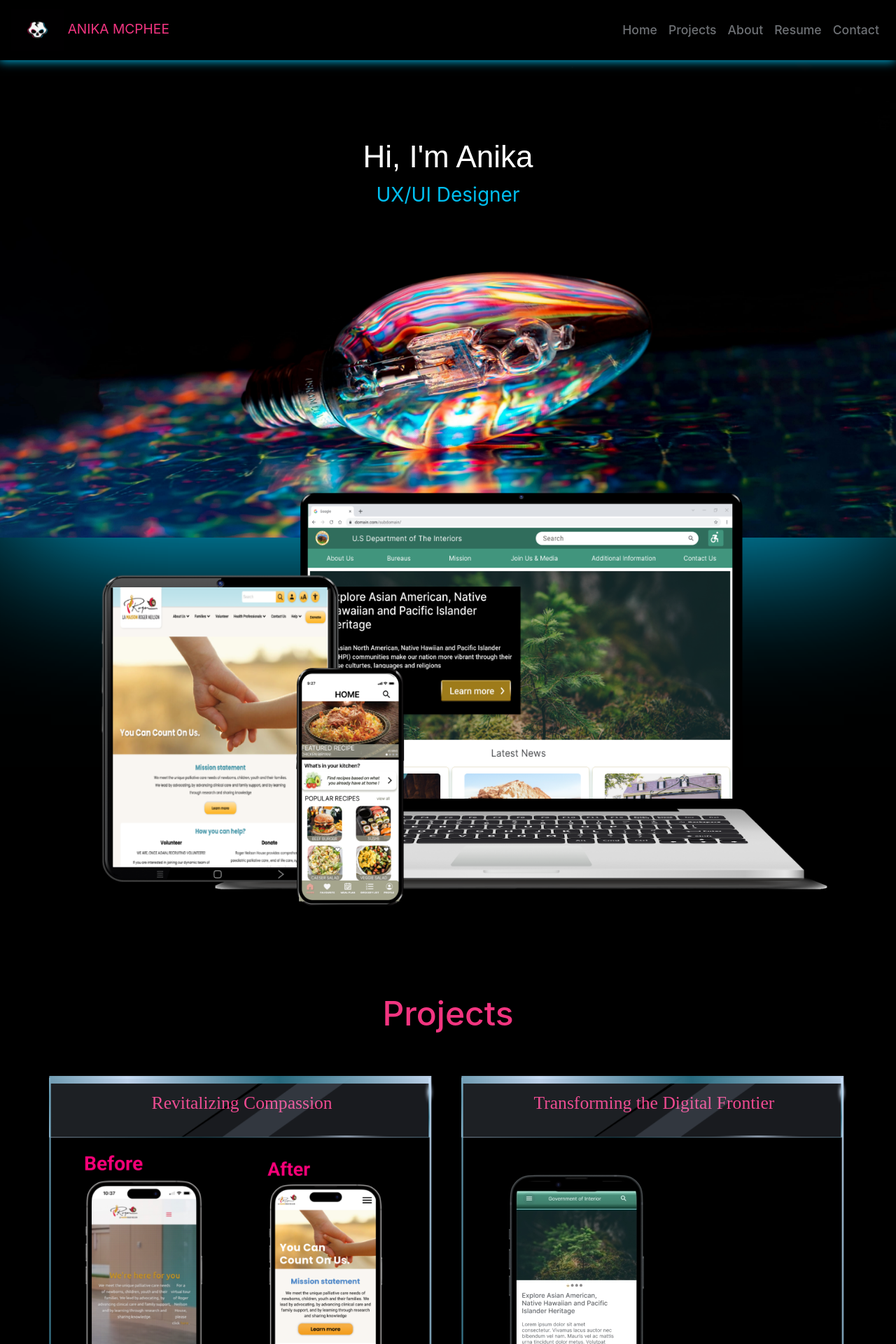
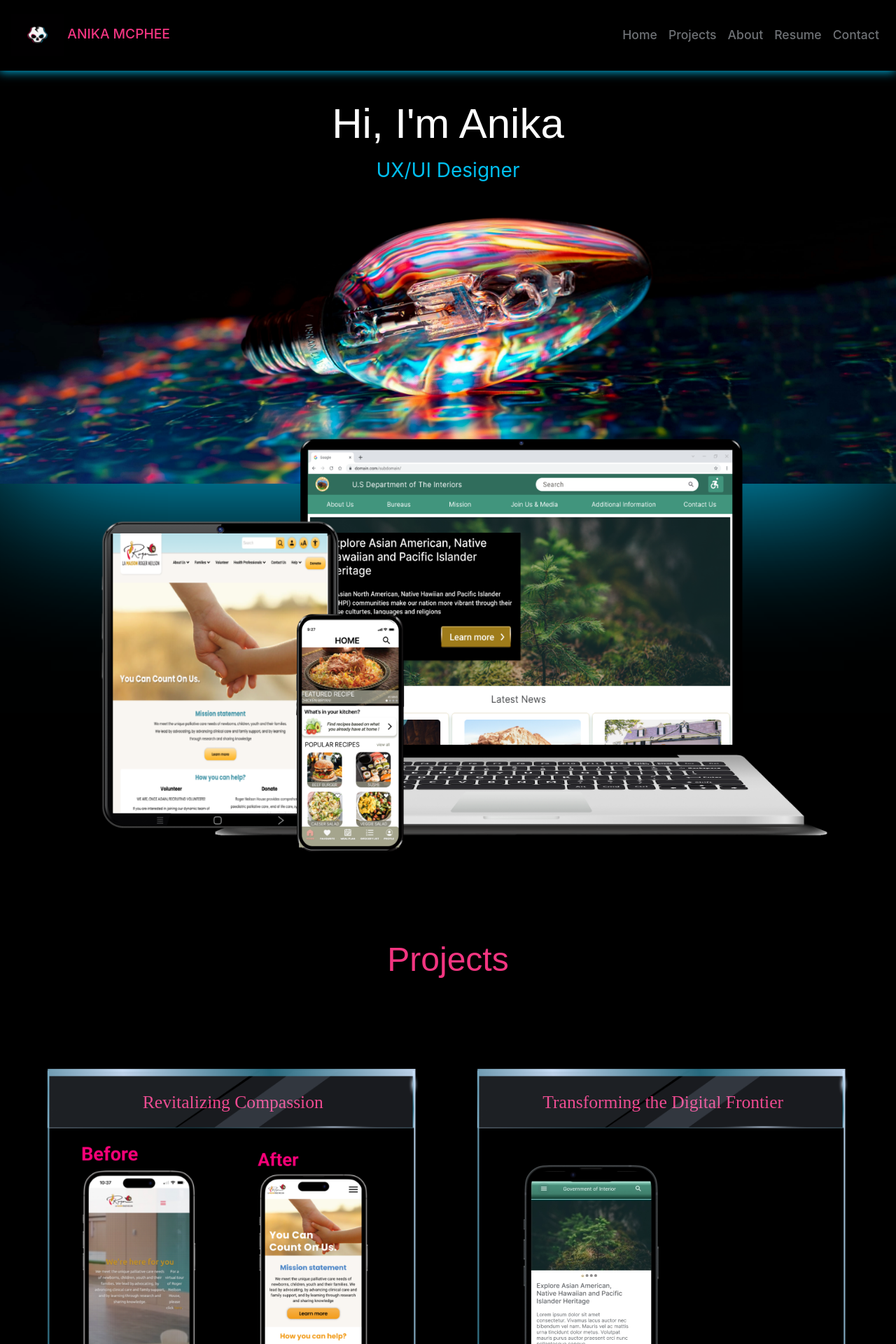
Before and after one commit to RogueAnuku/ux-ui-designer-anika, a PHP site: page / in a window 1280 px wide. Shown: the top 1920 px of the page at 70% size. Run offline with PHP 8.4, Linux system fonts and the light colour scheme.

Commit message:
Commit 41
Changed to more standard media queries

```diff
--- a/index.css
+++ b/index.css
@@ -41,7 +41,10 @@ transition: color 0.3s; /* Add a smooth transition for color change */
  .navbar-nav .nav-item .nav-link:hover {
 color: #00BFF0; /* Change the color to your desired hover color */
  }
-
+ .glass-border.d-flex {
+    PADDING: 4%;
+    margin-top: -58px;
+}
 
 
 
@@ -151,9 +153,9 @@ img {
     position: relative;
 }
 .border-image {
-    padding-bottom: 62%;
+    /* padding-bottom: 306%; */
     max-width: 100%;
-    height: 116%;
+    height: 1190px;
 }
 .glass-border.d-flex {
     margin-top: -58px;
@@ -463,21 +444,19 @@ img {
     padding: 20px;
 }
 .jumbotron-title {
-    font-weight: 300;
+    padding-top: 4%;
+    font-weight: 330;
     font-family: 'Verdana Pro', sans-serif;
-    font-size: 1.8rem;
-    color: white;
-}
-
-.jumbotron-text {
-
-    color: #00BFF0;
-    font-size: 1.1rem;
-}
+    font-size: 2rem;
+    /* font-weight: bold; */
+    color: white;
+}
+
+
+
 .jumbotron-content img {
-    margin-top: -127px;
-    width: 100%;
-
+    margin-top: -174px;
+    width: 100%;
 }
 .jumbotron-content {
       position: relative;
@@ -825,21 +784,16 @@ img {
         font-size: 1.8rem;
         color: white;
     }
-
+    .jumbotron-content img {
+        margin-top: -200px;
+        width: 100%;
+    }
     .jumbotron-text {
 
         color: #00BFF0;
         font-size: 1.1rem;
     }
-    .jumbotron-content img {
-        margin-top: -127px;
-        width: 100%;
-
-    }
-    .jumbotron-content {
-          position: relative;
-        z-index: 1;
-    }
+
 
 
     .gem-section {
@@ -1127,6 +1069,13 @@ img {
          }
          .navbar-nav .nav-item .nav-link:hover {
         color: #00BFF0; /* Change the color to your desired hover color */
+         }
+         .navbar-expand-lg .navbar-collapse {
+        display: -ms-flexbox!important;
+        display: flex!important;
+        -ms-flex-preferred-size: auto;
+        flex-basis: auto;
+        justify-content: flex-end;
          }
 
         .bg-dark {
@@ -1184,12 +1133,12 @@ img {
     padding: 20px;
 }
 .jumbotron-title {
+    margin-top: -38px;
     font-weight: 300;
     font-family: 'Verdana Pro', sans-serif;
-    font-size: 1.8rem;
-    color: white;
-}
-
+    font-size: 2.9rem;
+    color: white;
+}
 .jumbotron-text {
 
     color: #00BFF0;
@@ -1464,6 +1413,15 @@ img {
             top: 0;
             left: 0;
             z-index: 1030;
+             }
+             .navbar-brand {
+    display: inline-block;
+    padding-top: 1%;
+    padding-bottom: 1%;
+    margin-right: 1rem;
+    font-size: 1.25rem;
+    line-height: inherit;
+    white-space: nowrap;
 }
              .navbar-name {
             /* font-family: cinzel; */
@@ -1575,12 +1532,12 @@ img {
             display: flex;
             -ms-flex-wrap: wrap;
             flex-wrap: wrap;
-            margin-right: auto;
-            margin-left: auto;
+            margin-right:0;
+            margin-left: 0;
         }
         .project-header {
             font-weight: 500;
-            padding-bottom: 2%;
+            padding-bottom: 12%;
             font-size: 3rem;
             text-align: center;
             color: #F23580;
@@ -1608,14 +1565,15 @@ img {
             justify-content: center;
         }
         .jumbotron-title {
-            font-weight: 400;
+            margin-top: -109px;
+            font-weight: 200;
             font-family: 'Verdana Pro', sans-serif;
-            font-size: 2.75rem;
+            font-size: 3.75rem;
             /* font-weight: bold; */
             color: white;
         }
         .jumbotron-content img {
-                margin-top: -154px;
+            margin-top: -231px;
             width: 100%;
             box-shadow: -1px 11px 212px 0px #00bFF0;
         }
@@ -1629,7 +1587,9 @@ img {
                 position: relative;
                 z-index: 3;
             }
-
+            .glass-border.d-flex {
+                margin-top: -34px;
+            }
                 .border-image-container {
                     position: relative;
 
@@ -1671,11 +1631,7 @@ img {
             }
 
 
-              .row.mb-4 {
-
-                padding: 4%;
-
-              }
+
                 .col-md-6 {
 
                     margin-right: auto;
--- a/index.html
+++ b/index.html
@@ -105,7 +105,7 @@
 
                         <p style="color:#14cfff;">Reviving Compassion: A Case Study by JULIE NG, CHIARA FALLANI, RAINA AL HUSSAMI & ANIKA MCPHEE (June 8th, 2023 - June 28th, 2023)</p>
 
-                        Our team embarked on a mission to breathe new life into a not-for-profit organization's website during a case study. The organization we chose for this project was https://rogerneilsonhouse.ca/, driven by our shared passion for their cause. An initial heuristic evaluation of the website hinted at the need for improved user interface (UI) to enhance user engagement. Given that this organization relies heavily on the benevolence of volunteers to support individuals during challenging times, our endeavor was even more significant.
+                        Our team embarked on a mission to breathe new life into a not-for-profit organization's website during a case study. An initial heuristic evaluation of the website hinted at the need for improved user interface (UI) to enhance user engagement. Given that this organization relies heavily on the benevolence of volunteers to support individuals during challenging times, our endeavor was even more significant.
 
                         Through our research, we uncovered a key issue: potential volunteers were deterred by what they perceived as a 'complex and lengthy' list of requirements in the volunteer application process. Our data clearly indicated that a significant overhaul of the volunteer application flow was necessary to encourage greater user participation
                         To view case study:
@@ -191,11 +191,8 @@
             <img src="./Image/ANIKA.png" style="border-radius: 1.3rem;">
         </div>
         <div class="col-md-6">
-            <h2 style="
-                border-radius: 5px;
-                background-color: WHITE;            ">
-                About</h2>
-            <div class="about-section-text">What sets Anika apart is her unique background, characterized by their experience as a residential program manager for adults with developmental disabilities. This valuable experience has instilled in her a profound sense of empathy and a strong motivation to enhance usability and accessibility for all individuals. She firmly believes that technology possesses the power to bridge gaps and offer equitable opportunities, enabling marginalized voices to be heard. Fueled by this passion, her focus lies in creating designs that are not just visually appealing but also inclusive and accessible.</div>
+
+            <div class="about-section-text"> <h2 >About</h2>What sets Anika apart is her unique background, characterized by their experience as a residential program manager for adults with developmental disabilities. This valuable experience has instilled in her a profound sense of empathy and a strong motivation to enhance usability and accessibility for all individuals. She firmly believes that technology possesses the power to bridge gaps and offer equitable opportunities, enabling marginalized voices to be heard. Fueled by this passion, her focus lies in creating designs that are not just visually appealing but also inclusive and accessible.</div>
         </div>
     </div>
 
@@ -206,7 +203,7 @@
     <div class="row resume-section" id="Resume">
 
                 <div class="resume-title">Resume</div>
-                         <iframe src="https://drive.google.com/file/d/14njJHDqUBbeINViGkE-umdxcAliqfbV0/view?usp=sharing" width="100%" height="500px"></iframe>
+                         <iframe src="https://acrobat.adobe.com/link/review?uri=urn:aaid:scds:US:fc8bee7e-4551-329f-8dbc-84458139cef3" width="100%" height="500px"></iframe>
 
     </div>
 
```
Also changed, not shown: other parts of index.css (+47 -102 lines). Lines whose indentation alone changed are shown as unchanged.
